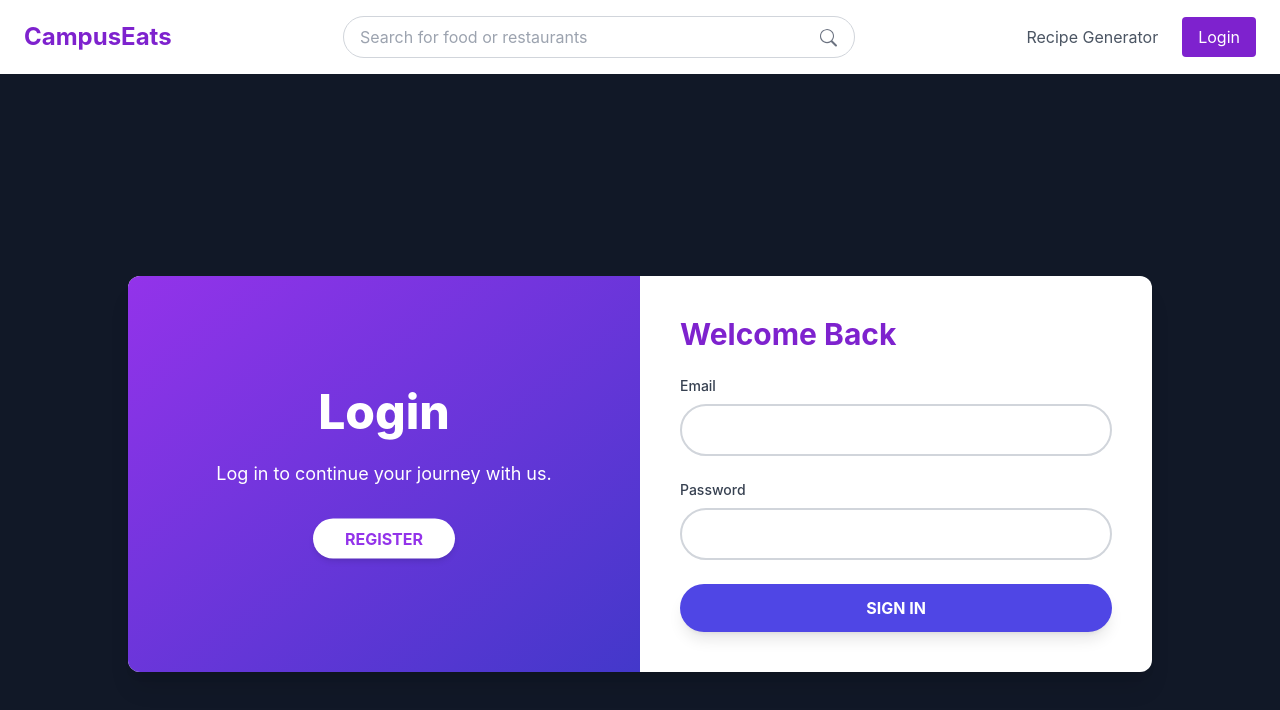
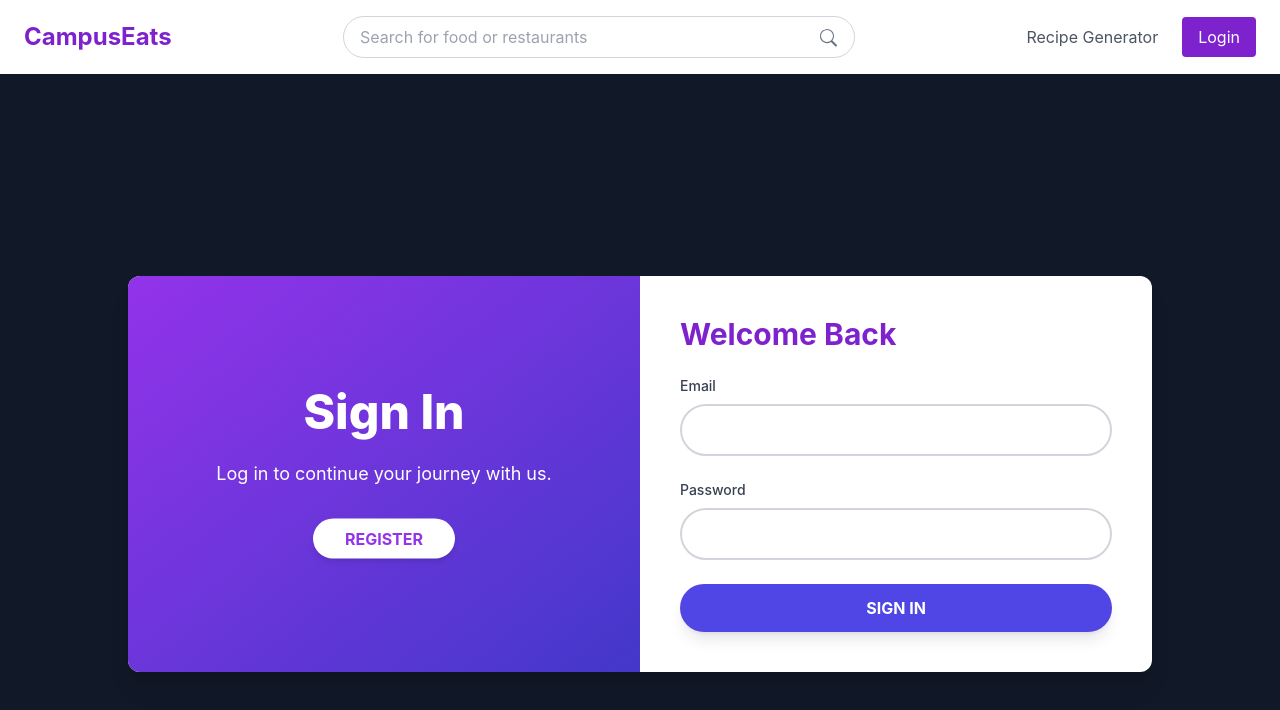
Before and after one commit to mrabdulla3/campuseats, a React (Create React App) app: page /login in a window 1280 px wide. Shown: the top 710 px of the page. Built offline with nearby package versions, Linux system fonts and the light colour scheme; what groq-sdk would draw is missing.

Commit message:
fix login page

```diff
--- a/src/pages/LoginSignup.jsx
+++ b/src/pages/LoginSignup.jsx
@@ -91,14 +91,13 @@ const LoginSignup = () => {
       setError(error.response?.data?.message || "An error occurred");
     }
   };
-
   return (
     <div className="flex items-center justify-center min-h-screen bg-gray-900 bg-check-pattern">
       <div className="w-full max-w-5xl bg-white rounded-xl shadow-xl overflow-hidden flex transform transition duration-300 hover:scale-105">
         {/* Left Panel */}
         <div className="w-1/2 bg-gradient-to-br from-purple-600 to-indigo-700 text-white p-8 flex flex-col items-center justify-center">
           <h2 className="text-5xl font-extrabold mb-6 animate-fadeIn">
-            {isSignup ? "Register" : "Login"}
+            {isSignup ? "Sign Up" : "Sign In"}
           </h2>
           <p className="text-lg mb-8 text-center px-6 animate-fadeIn">
             {isSignup
@@ -109,7 +108,7 @@ const LoginSignup = () => {
             onClick={() => setIsSignup(!isSignup)}
             className="bg-white text-purple-600 px-8 py-2 rounded-full font-bold hover:bg-gray-200 shadow-md animate-bounce"
           >
-            {isSignup ? "LOGIN" : "REGISTER"}
+            {isSignup ? "SIGN IN" : "REGISTER"}
           </button>
         </div>
 
```
